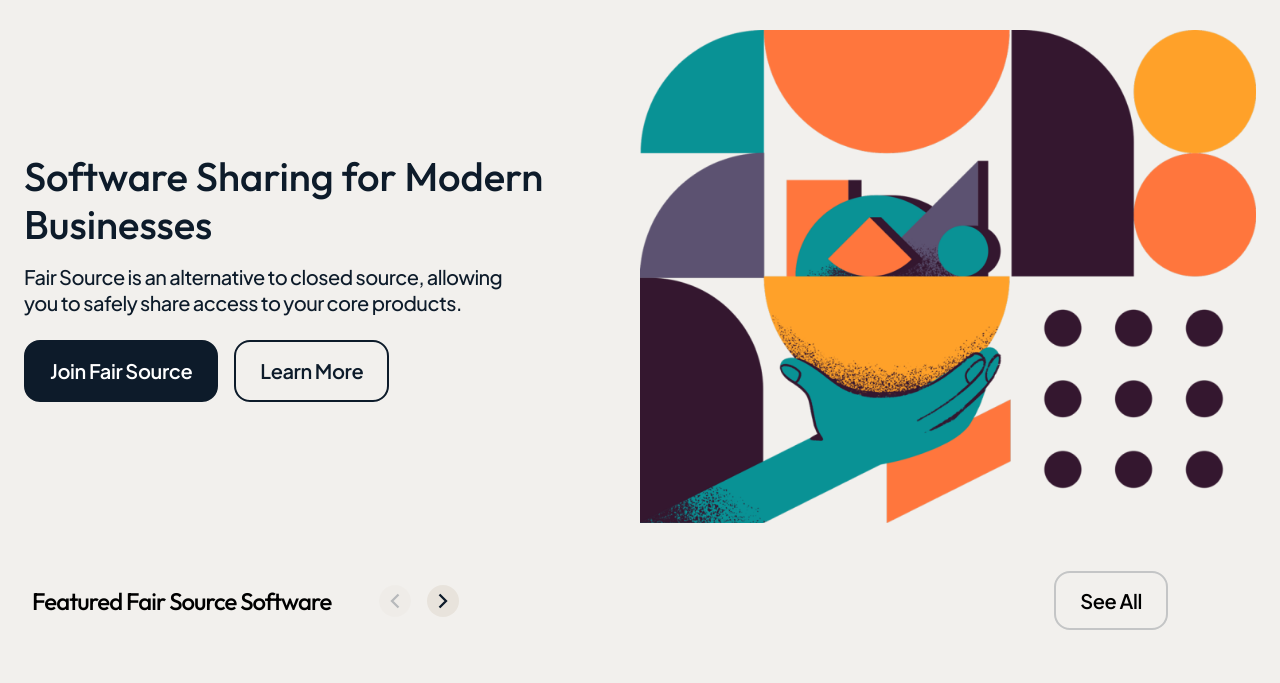
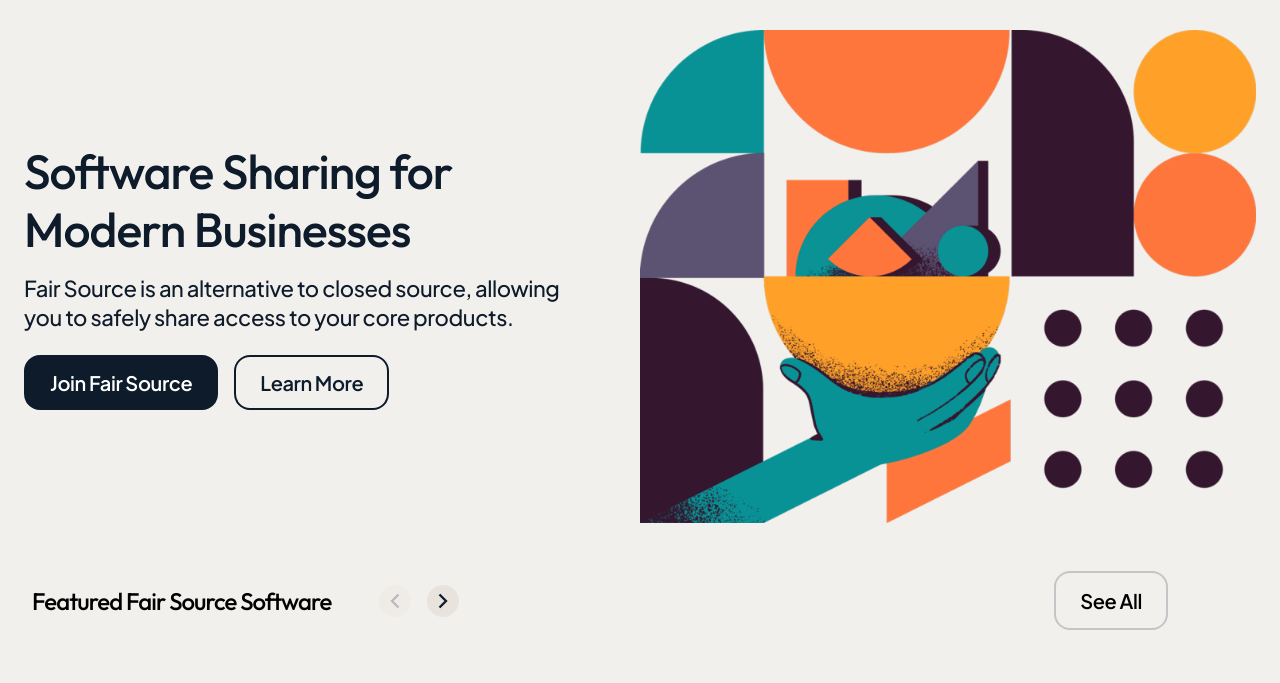
Before and after one commit to fairsource/fair.io, an Astro site: page / in a window 1280 px wide. Shown: the part 108-791 px from the top of the page. Built offline with nearby package versions, Linux system fonts and the light colour scheme; Astro itself is replaced by a stand-in of ours.

Commit message:
frontend: change hero text to md styles

```diff
--- a/src/components/Button.astro
+++ b/src/components/Button.astro
@@ -2,7 +2,7 @@
 const {type, cta, url, color, target, background = 'transparent'} = Astro.props;
 
 const anchorTagClassList = `no-underline flex grow md:flex-[1 1 50%] lg:grow-0 lg:basis-auto lg:table-cell no-underline`;
-const commonClassList = `px-[1.125rem] py-[0.78125rem] lg:px-6 lg:py-4 rounded-small text-[1.125rem] lg:text-[1.25rem] font-[600] leading-[130%] tracking-[-0.025rem] w-full xl:w-auto`;
+const commonClassList = `px-[1.125rem] py-[0.78125rem] lg:px-6 md:py-[0.9375rem]lg:py-4 rounded-small text-[1.125rem] lg:text-[1.25rem] font-[600] leading-[130%] tracking-[-0.025rem] w-full xl:w-auto`;
 const primaryClassList = `bg-black border-2 border-black ${commonClassList} text-white hover:opacity-80`;
 const secondaryClassList = `${commonClassList} bg-${background} border-2 border-${color} text-${color} hover:opacity-80`;
 const buttonTaupeClassList = `${commonClassList} bg-taupe text-black hover:opacity-80`;
--- a/src/components/Hero.astro
+++ b/src/components/Hero.astro
@@ -11,8 +11,8 @@ const containerClasses = `container flex flex-col flex-wrap mx-auto px-[0.5rem]
       <Image class="w-[30rem] mx-auto md:w-full" src={heroImage} alt={headline} densities={[1, 2, 3, 4]} />
   </div>
   <div class="w-12/12 mb-[1.5rem] mt-[0.78375rem] md:my-auto md:pr-[2.02625rem] md:w-1/2">
-    <h1 class="mb-[1rem] text-[2.5rem] text-black 2xl:text-[3.75rem]">{headline}</h1>
-    <p class="text-balance text-black text-[1.25rem] leading-[130%] font-sans font-[500] 2xl:text-[1.75rem]" set:html={subhead} />
+    <h1 class="leading-[120%] mb-[1rem] text-[2.5rem] md:text-[3rem] text-black 2xl:text-[3.75rem] md:tracking-[-0.06rem]">{headline}</h1>
+    <p class="text-balance text-black text-[1.25rem] md:tracking-[-0.0275rem] md:text-[1.375rem] leading-[130%] font-sans font-[500] 2xl:text-[1.75rem]" set:html={subhead} />
     {buttonsData.length > 0 && (
       <div class="flex flex-wrap gap-[0.5rem] mt-6 md:gap-[1rem]">
        { buttonsData.map((button) => (
```
